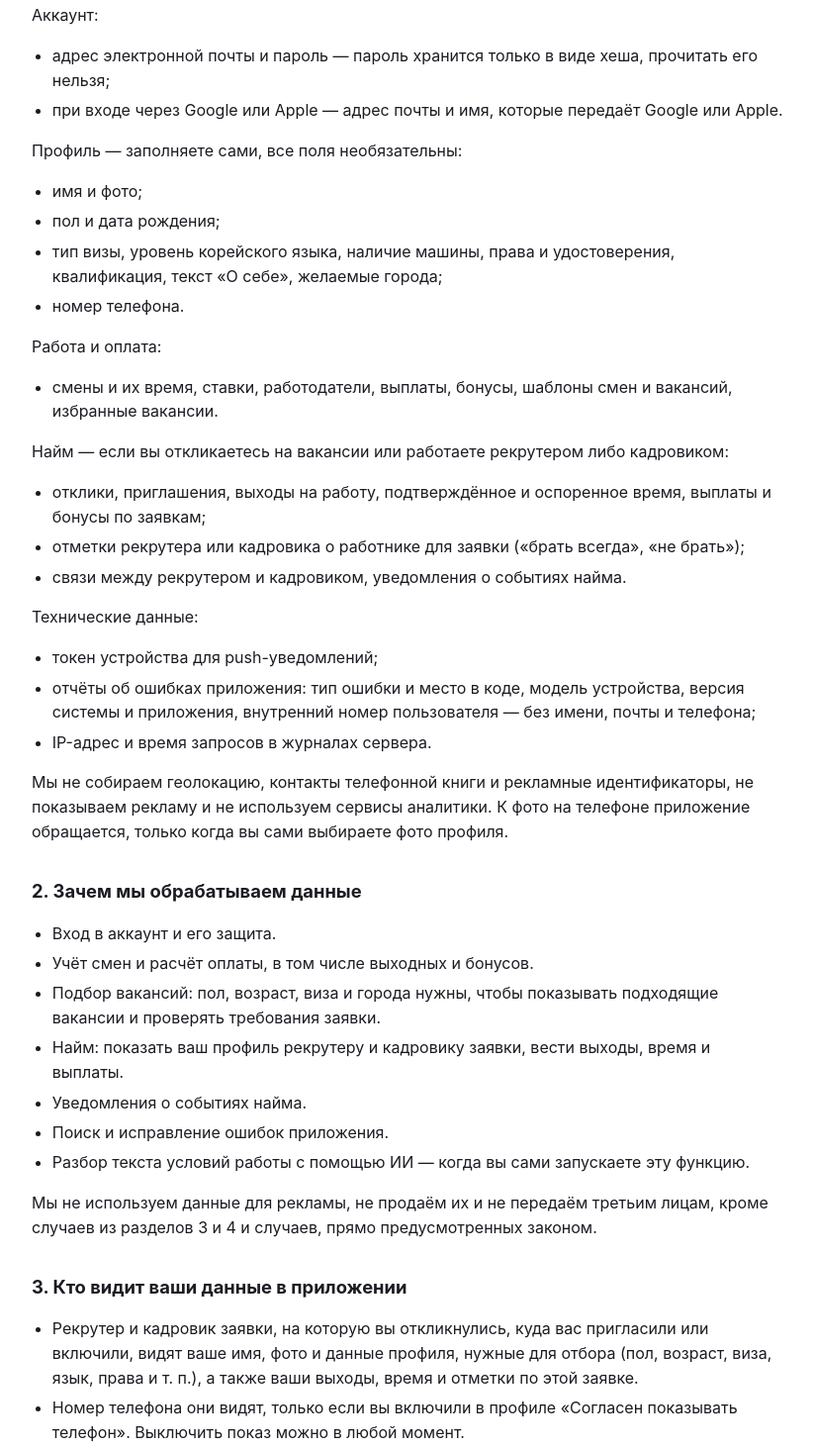
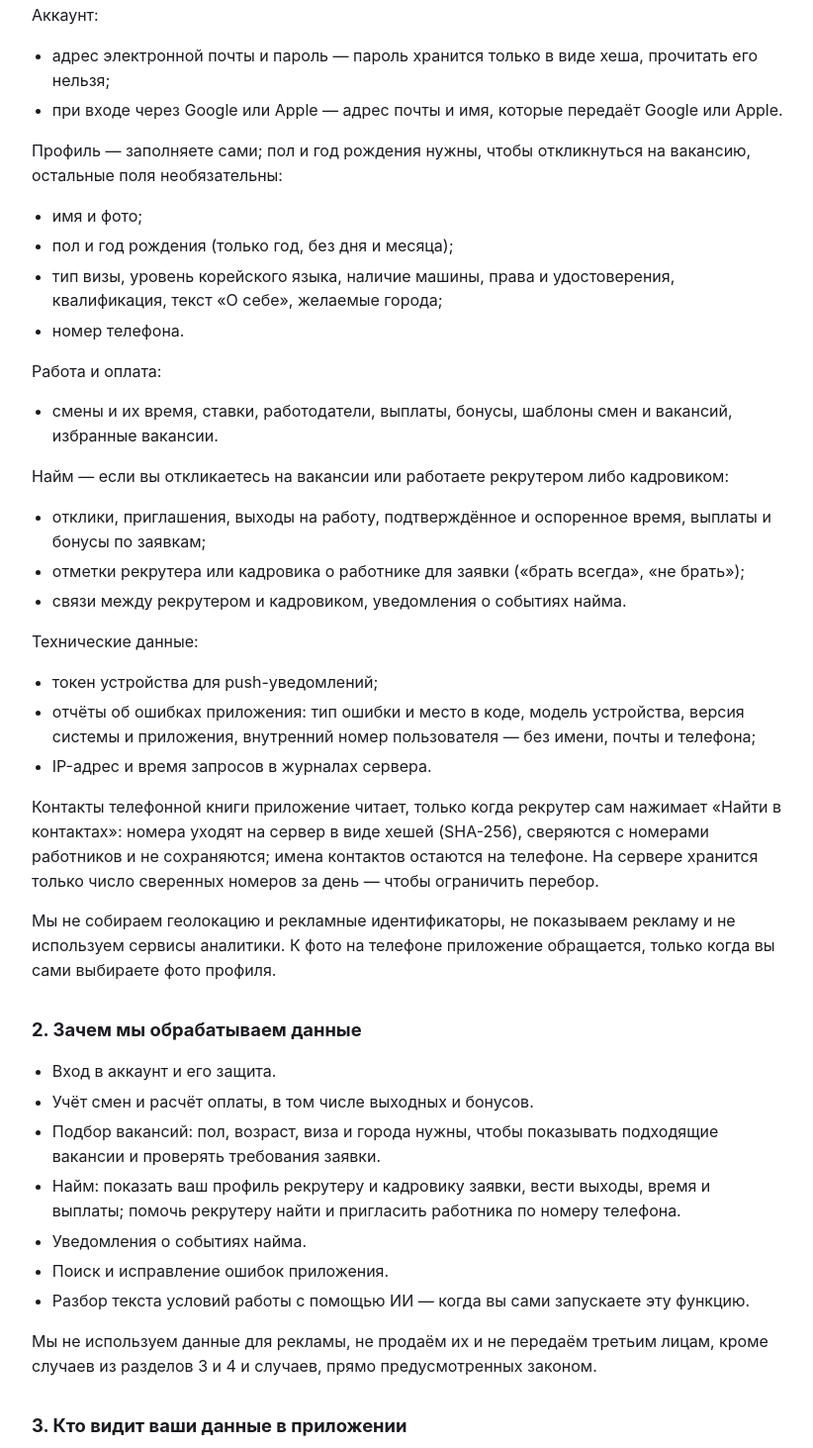
Before and after one commit to anatret/jobbox-legal, a plain HTML site: page privacy/index.html in a window 1280 px wide. Shown: the part 311-1774 px from the top of the page at 99% size, without its empty margins (228-1050 px from the left). Drawn offline with Linux system fonts and the light colour scheme.

Commit message:
Политика: год рождения вместо даты, поиск по контактам; действует с 13 ноября
- Пол и год рождения (только год) нужны для отклика на вакансию.
- Контакты телефонной книги: читаются только по «Найти в контактах»,
  номера уходят хешами и не хранятся.

Co-Authored-By: Claude Opus 5.5 <noreply@anthropic.com>

```diff
--- a/privacy/index.html
+++ b/privacy/index.html
@@ -17,7 +17,7 @@
 </head>
 <body>
 <h1>Политика конфиденциальности JobBox</h1>
-<p>Действует с 10 ноября 2026 г.</p>
+<p>Действует с 13 ноября 2026 г.</p>
 <p>Приложение JobBox (далее — «приложение») помогает вести учёт смен и оплаты, искать вакансии и работать с рекрутерами и кадровиками. Приложение разрабатывает и обслуживает AppGo (далее — «мы»). Мы обрабатываем персональные данные по Закону Республики Корея о защите персональных данных (PIPA) и по этой политике.</p>
 <h2>1. Какие данные мы обрабатываем</h2>
 <p>Аккаунт:</p>
@@ -25,10 +25,10 @@
 <li>адрес электронной почты и пароль — пароль хранится только в виде хеша, прочитать его нельзя;</li>
 <li>при входе через Google или Apple — адрес почты и имя, которые передаёт Google или Apple.</li>
 </ul>
-<p>Профиль — заполняете сами, все поля необязательны:</p>
+<p>Профиль — заполняете сами; пол и год рождения нужны, чтобы откликнуться на вакансию, остальные поля необязательны:</p>
 <ul>
 <li>имя и фото;</li>
-<li>пол и дата рождения;</li>
+<li>пол и год рождения (только год, без дня и месяца);</li>
 <li>тип визы, уровень корейского языка, наличие машины, права и удостоверения, квалификация, текст «О себе», желаемые города;</li>
 <li>номер телефона.</li>
 </ul>
@@ -48,13 +48,14 @@
 <li>отчёты об ошибках приложения: тип ошибки и место в коде, модель устройства, версия системы и приложения, внутренний номер пользователя — без имени, почты и телефона;</li>
 <li>IP-адрес и время запросов в журналах сервера.</li>
 </ul>
-<p>Мы не собираем геолокацию, контакты телефонной книги и рекламные идентификаторы, не показываем рекламу и не используем сервисы аналитики. К фото на телефоне приложение обращается, только когда вы сами выбираете фото профиля.</p>
+<p>Контакты телефонной книги приложение читает, только когда рекрутер сам нажимает «Найти в контактах»: номера уходят на сервер в виде хешей (SHA-256), сверяются с номерами работников и не сохраняются; имена контактов остаются на телефоне. На сервере хранится только число сверенных номеров за день — чтобы ограничить перебор.</p>
+<p>Мы не собираем геолокацию и рекламные идентификаторы, не показываем рекламу и не используем сервисы аналитики. К фото на телефоне приложение обращается, только когда вы сами выбираете фото профиля.</p>
 <h2>2. Зачем мы обрабатываем данные</h2>
 <ul>
 <li>Вход в аккаунт и его защита.</li>
 <li>Учёт смен и расчёт оплаты, в том числе выходных и бонусов.</li>
 <li>Подбор вакансий: пол, возраст, виза и города нужны, чтобы показывать подходящие вакансии и проверять требования заявки.</li>
-<li>Найм: показать ваш профиль рекрутеру и кадровику заявки, вести выходы, время и выплаты.</li>
+<li>Найм: показать ваш профиль рекрутеру и кадровику заявки, вести выходы, время и выплаты; помочь рекрутеру найти и пригласить работника по номеру телефона.</li>
 <li>Уведомления о событиях найма.</li>
 <li>Поиск и исправление ошибок приложения.</li>
 <li>Разбор текста условий работы с помощью ИИ — когда вы сами запускаете эту функцию.</li>
@@ -63,7 +64,7 @@
 <h2>3. Кто видит ваши данные в приложении</h2>
 <ul>
 <li>Рекрутер и кадровик заявки, на которую вы откликнулись, куда вас пригласили или включили, видят ваше имя, фото и данные профиля, нужные для отбора (пол, возраст, виза, язык, права и т. п.), а также ваши выходы, время и отметки по этой заявке.</li>
-<li>Номер телефона они видят, только если вы включили в профиле «Согласен показывать телефон». Выключить показ можно в любой момент.</li>
+<li>Номер телефона они видят, только если вы включили в профиле «Согласен показывать телефон». С этим согласием рекрутер также может найти вас по номеру — введя его вручную или среди своих контактов — и пригласить на смену. Выключить показ можно в любой момент.</li>
 <li>Выплаты и бонусы по заявке видят работник и рекрутер этой заявки.</li>
 <li>Связанные рекрутер и кадровик видят имена друг друга.</li>
 <li>Остальные пользователи ваших данных не видят.</li>
```
